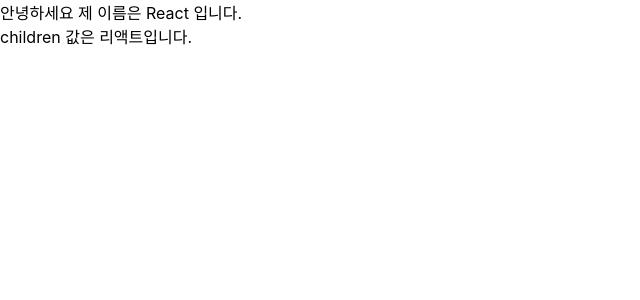
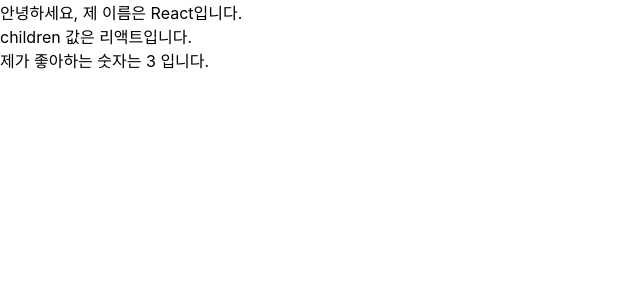
Before and after one commit to minseon33/Like-wet-in-the-light-rain, a React (Create React App) app in the folder theAteOfReact/hello-react/: page / in a window 1280 px wide. Shown: the top 300 px of the page, without its empty margins (0-640 px from the left). Built offline with nearby package versions, Linux system fonts and the light colour scheme.

Commit message:
Update MyComponent.js

```diff
--- a/theAteOfReact/hello-react/src/MyComponent.js
+++ b/theAteOfReact/hello-react/src/MyComponent.js
@@ -1,18 +1,25 @@
+import { Component } from "react";
 import PropTypes from "prop-types";
 
-const MyComponent = ({ name, children }) => {
+class MyComponent extends Component {
+  static defaultProps = {
+    name: "기본이름",
+  };
+  static propTypes = {
+    name: PropTypes.string,
+    favoriteNumber: PropTypes.number.isRequired,
+  };
+  render() {
+    const { name, favoriteNumber, children } = this.props;
     return (
       <div>
-      안녕하세요 제 이름은 {name} 입니다.
+        안녕하세요, 제 이름은 {name}입니다.
         <br />
         children 값은 {children}입니다.
+        <br />
+        제가 좋아하는 숫자는 {favoriteNumber} 입니다.
       </div>
     );
-};
-MyComponent.defaultProps = {
-  name: "기본이름",
-};
-MyComponent.propTypes = {
-  name: PropTypes.string,
-};
+  }
+}
 export default MyComponent;
```
Lines whose indentation alone changed are shown as unchanged.
